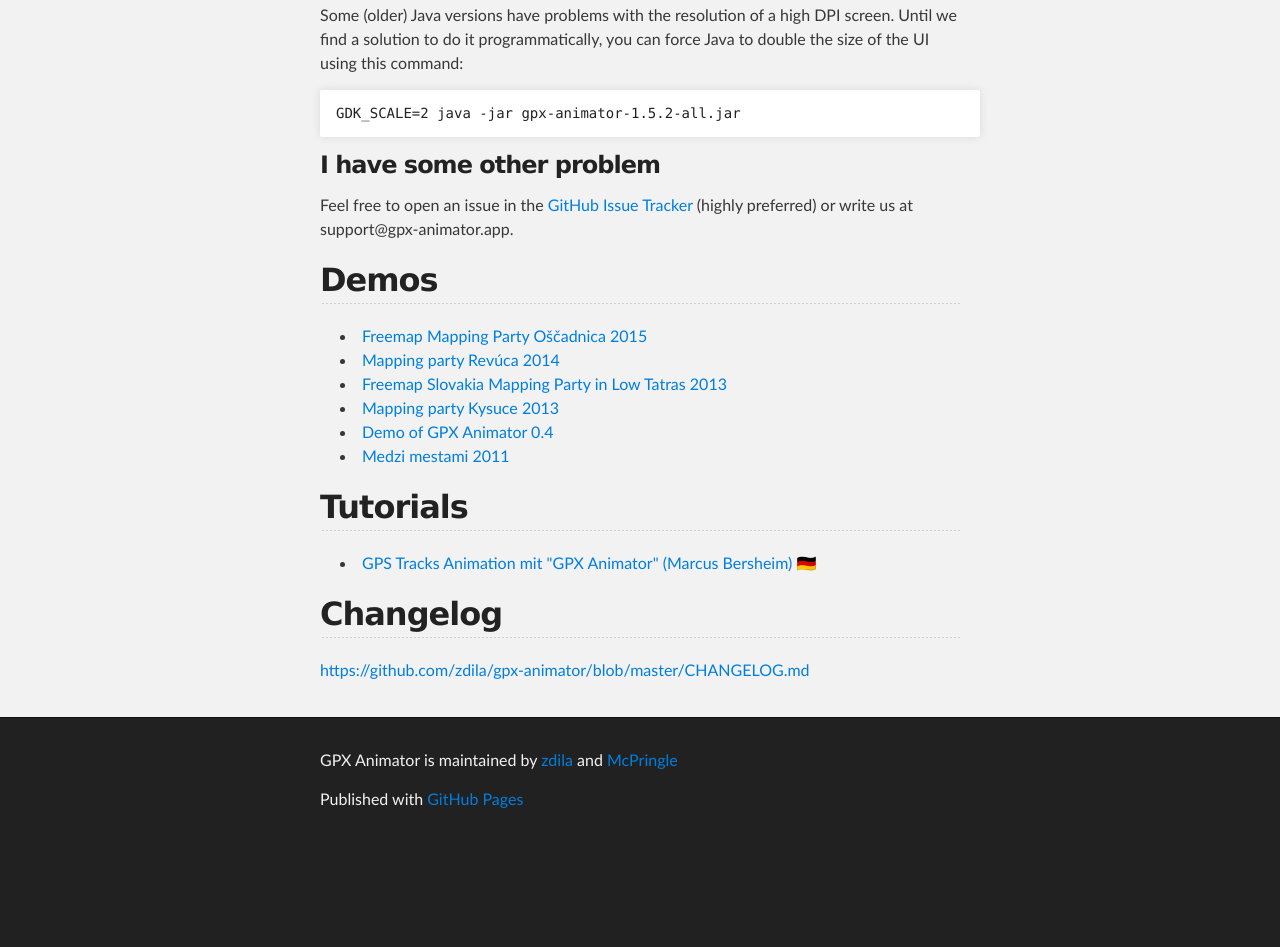
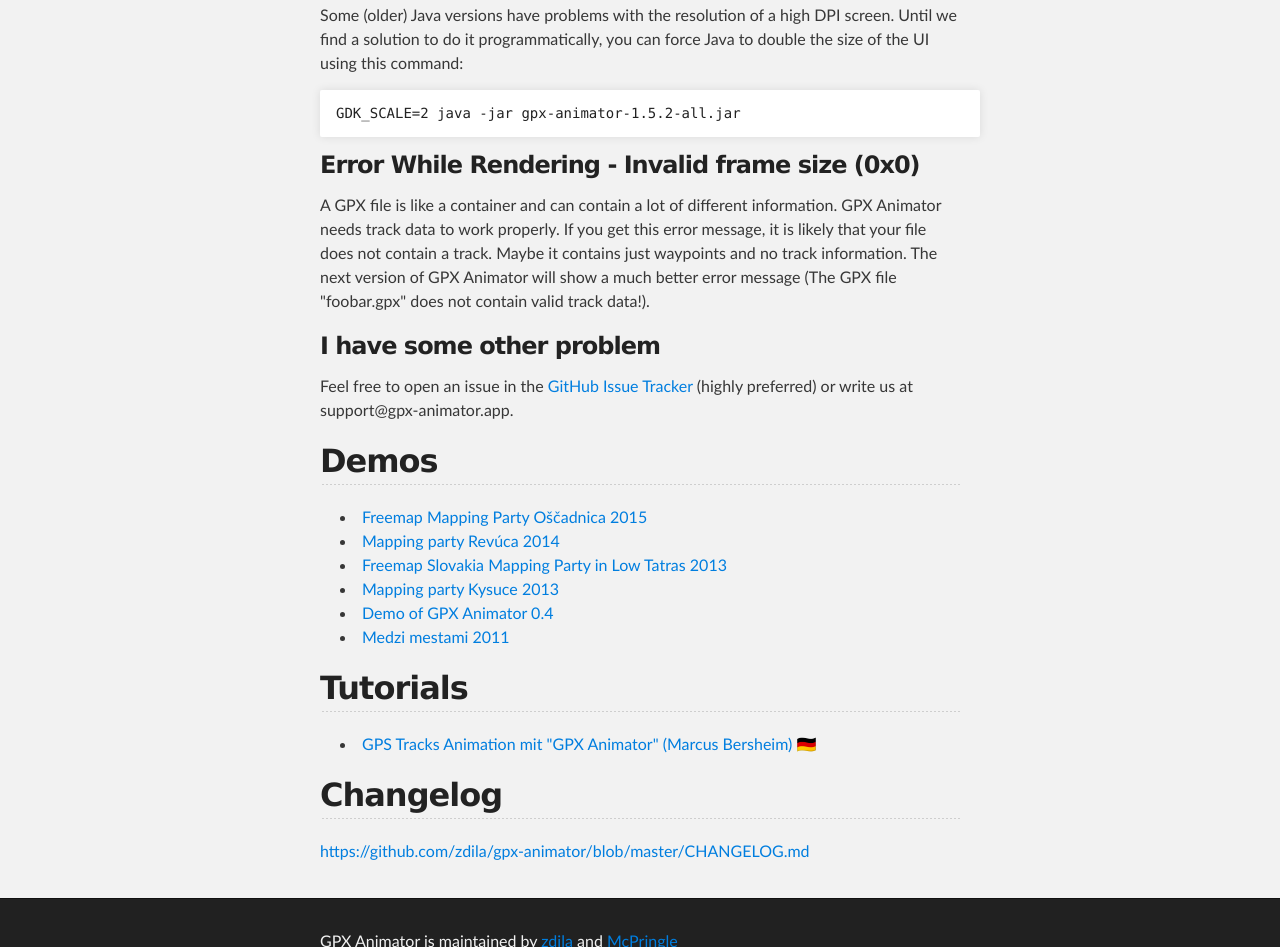
Before and after one commit to gpx-animator/gpx-animator, a plain HTML site: page index.html in a window 1280 px wide. Shown: the part 5101-6048 px from the top of the page. Before the commit the page ends 5947 px from the top, so only its background shows below. Drawn offline with Linux system fonts and the light colour scheme.

Commit message:
:pencil: Adding "Invalid frame size (0x0)" to FAQ

```diff
--- a/index.html
+++ b/index.html
@@ -399,6 +399,9 @@
             to do it programmatically, you can force Java to double the size of the UI using this command:</p>
         <pre><code>GDK_SCALE=2 java -jar gpx-animator-1.5.2-all.jar</code></pre>
 
+        <h3>Error While Rendering - Invalid frame size (0x0)</h3>
+        <p>A GPX file is like a container and can contain a lot of different information. GPX Animator needs track data to work properly. If you get this error message, it is likely that your file does not contain a track. Maybe it contains just waypoints and no track information. The next version of GPX Animator will show a much better error message (The GPX file "foobar.gpx" does not contain valid track data!).</p>
+
         <h3>I have some other problem</h3>
         <p>Feel free to open an issue in the <a href="https://github.com/zdila/gpx-animator/issues">GitHub Issue
             Tracker</a> (highly preferred) or write us at support<span>@</span>gpx-animator.app.</p>
```
